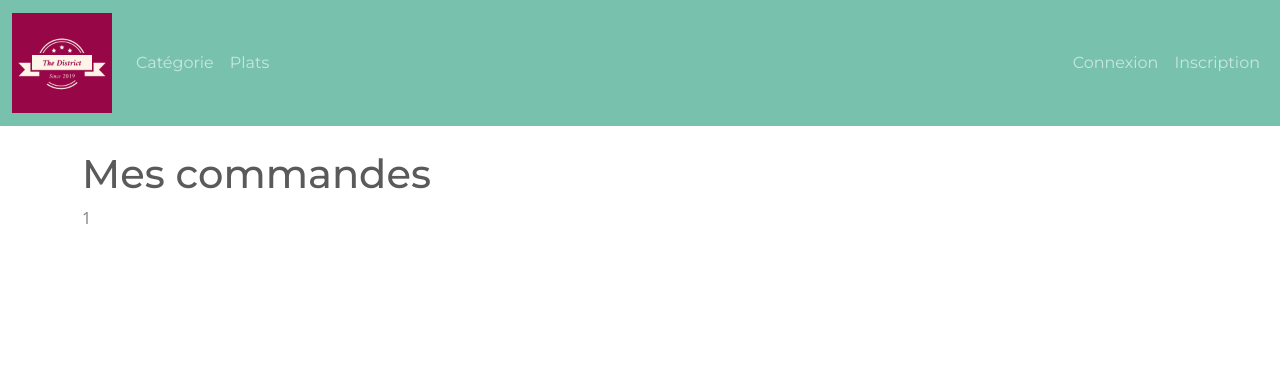
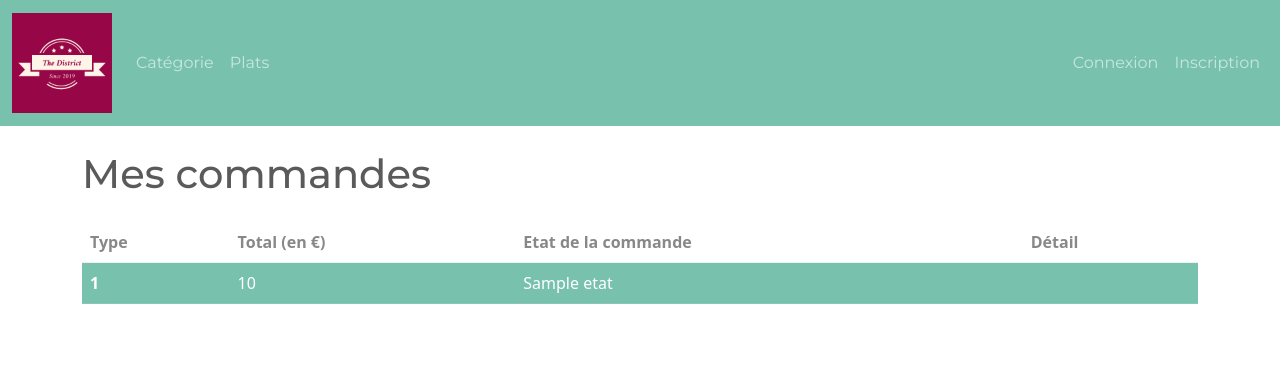
Before and after one commit to SabrarLucas/theDistrict, a Symfony app: template templates/pages/commande/index.html.twig in a window 1280 px wide. Shown: the top 386 px of the page. Run offline with Twig, Linux system fonts and the light colour scheme; the template is opened without the code that fills it: most values are stand-ins (such as "Sample title", 1, 10 or a date in 2020); some libraries are stand-ins or nearby versions.

Commit message:
Commande user

```diff
--- a/src/Controller/CommandeController.php
+++ b/src/Controller/CommandeController.php
@@ -3,7 +3,6 @@
 namespace App\Controller;
 
 use App\Entity\Utilisateur;
-use App\Repository\UtilisateurRepository;
 use Symfony\Component\HttpFoundation\Response;
 use Symfony\Component\Routing\Annotation\Route;
 use Symfony\Bundle\FrameworkBundle\Controller\AbstractController;
@@ -11,10 +10,10 @@ use Symfony\Bundle\FrameworkBundle\Controller\AbstractController;
 class CommandeController extends AbstractController
 {
     #[Route('/commande/{id}', name: 'commande')]
-    public function index($id, UtilisateurRepository $utilisateurRepository): Response
+    public function index(Utilisateur $utilisateur): Response
     {
         return $this->render('pages/commande/index.html.twig', [
-            'utilisateur' => $utilisateurRepository->findBy(['commandes' => $id])
+            'utilisteur' => $utilisateur
         ]);
     }
 }
--- a/templates/pages/commande/index.html.twig
+++ b/templates/pages/commande/index.html.twig
@@ -5,8 +5,25 @@
 {% block body %}
     <div class="container">
         <h1 class="mt-4">Mes commandes</h1>
-        {% for plat in utilisateur.commandes %}
-            {{ commande.id }}
-        {% endfor %}
+        <table class="table table-hover mt-4">
+            <thead>
+                <tr>
+                    <th scope="col">Type</th>
+                    <th scope="col">Total (en €)</th>
+                    <th scope="col">Etat de la commande</th>
+                    <th scope="col">Détail</th>
+                </tr>
+            </thead>
+            <tbody>
+            {% for commande in utilisteur.commandes %}
+                <tr class="table-primary">
+                    <th scope="row">{{ commande.id }}</th>
+                    <td>{{ commande.total }}</td>
+                    <td>{{ commande.etat }}</td>
+                    <td></td>
+                </tr>
+            {% endfor %}
+            </tbody>
+        </table>
     </div>
 {% endblock %}
--- a/templates/partials/_header.html.twig
+++ b/templates/partials/_header.html.twig
@@ -25,9 +25,9 @@
                 <ul class="navbar-nav me-auto">
                     {% if app.user %}
                         <li class="nav-item dropdown" style="margin-right: 7.5rem">
-                            <a class="nav-link dropdown-toggle" data-bs-toggle="dropdown" href="#" role="button" aria-haspopup="true" aria-expanded="false">{{ app.user.nom }}</a>
+                            <a class="nav-link dropdown-toggle" data-bs-toggle="dropdown" href="#" role="button" aria-haspopup="true" aria-expanded="false">{{ app.user.prenom }}</a>
                             <div class="dropdown-menu">
-                                <a class="dropdown-item" href="{{ path('commande', {id: utilisateur.id}) }}">Mes commandes</a>
+                                <a class="dropdown-item" href="{{ path('commande', {id: app.user.id}) }}">Mes commandes</a>
                                 {# <a class="dropdown-item" href="#">Another action</a>
                                 <a class="dropdown-item" href="#">Something else here</a> #}
                                 <div class="dropdown-divider"></div>
```
